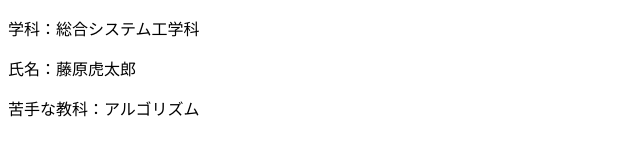
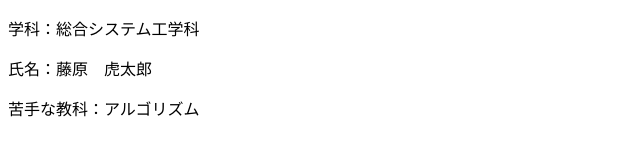
Before and after one commit to orenouserNamehaKawamura1/branch-test, a plain HTML site: page profile_B.html in a window 1280 px wide. Shown: the full height of the page, 0-640 px from the left. Drawn offline with Linux system fonts and the light colour scheme.

Commit message:
複数行

```diff
--- a/profile_B.html
+++ b/profile_B.html
@@ -5,7 +5,7 @@
 </head>
 <body>
 	<p>学科：総合システム工学科</p>
-	<p>氏名：藤原虎太郎</P>
+	<p>氏名：藤原　虎太郎</P>
 	<p>苦手な教科：アルゴリズム</P>
 </body>
 </html>
```
